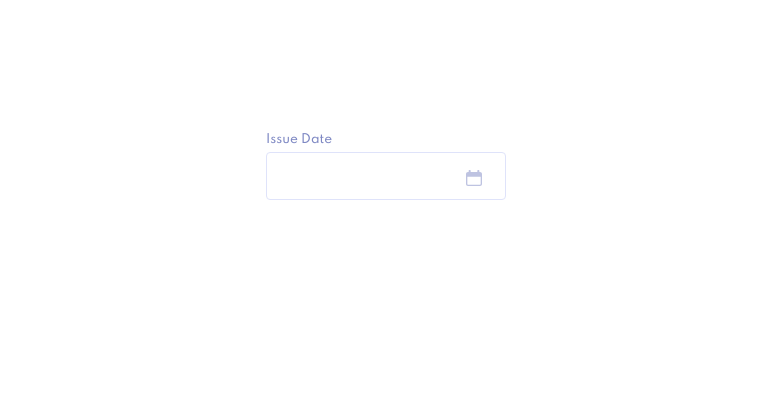
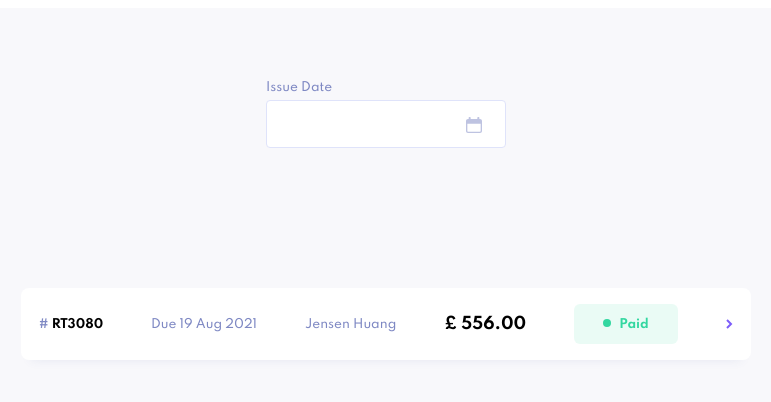
Before and after one commit to ackuser/ng-invoice-app, an Angular app: page / in a window 1280 px wide. Shown: the top 402 px of the page, without its empty margins (254-1025 px from the left). Built offline with nearby package versions, Linux system fonts and the light colour scheme.

Commit message:
Invoice row and invoice status

```diff
--- a/src/app/app.component.html
+++ b/src/app/app.component.html
@@ -11,4 +11,6 @@
     Issue Date
 </app-datepicker-form>
 
+<app-invoice-row></app-invoice-row>
+
 <router-outlet></router-outlet>
--- a/src/app/app.component.scss
+++ b/src/app/app.component.scss
@@ -1,7 +1,10 @@
+@import '_colors';
+
 :host {
     display: flex;
     flex-direction: column;
     justify-content: space-around;
     align-items: center;
     height: 70vh;
+    background-color: $third-dark-1;
 }
--- a/src/app/app.module.ts
+++ b/src/app/app.module.ts
@@ -15,6 +15,7 @@ import { TextFieldFormComponent } from './text-field-form/text-field-form.compon
 import { DropdownFormComponent } from './dropdown-form/dropdown-form.component';
 import { DatepickerFormComponent } from './datepicker-form/datepicker-form.component';
 import { InvoiceRowComponent } from './invoice-row/invoice-row.component';
+import { StatusInvoiceComponent } from './status-invoice/status-invoice.component';
 
 @NgModule({
   declarations: [
@@ -29,7 +30,8 @@ import { InvoiceRowComponent } from './invoice-row/invoice-row.component';
     TextFieldFormComponent,
     DropdownFormComponent,
     DatepickerFormComponent,
-    InvoiceRowComponent
+    InvoiceRowComponent,
+    StatusInvoiceComponent
   ],
   imports: [
     BrowserModule,
--- a/src/app/invoice-row/invoice-row.component.html
+++ b/src/app/invoice-row/invoice-row.component.html
@@ -5,7 +5,7 @@
 <span class="date"> Due 19 Aug 2021 </span>
 <span class="name"> Jensen Huang </span>
 <span class="amount"> £ 556.00 </span>
-<span class="status"></span>
+<app-status-invoice [status]="InvoiceStatus.PAID"></app-status-invoice>
 <img
 class="icon-arrow"
 src="../../assets/images/icon-arrow-right.svg"
--- a/src/app/invoice-row/invoice-row.component.scss
+++ b/src/app/invoice-row/invoice-row.component.scss
@@ -1,3 +1,5 @@
+@import '_fonts';
+
 :host {
     width: 730px;
     height: 72px;
@@ -7,4 +9,27 @@
     padding: 12px 18px;
     border-radius: 8px;
     box-shadow: 0px 10px 10px -10px hsla(231, 38%, 45%, 0.10);
+    background-color: white;
+
+    .code {
+        @extend .h3-2;
+        &__hashtag {
+            color: $secondary-dark-1;
+        }
+    }
+
+    .date,
+    .name {
+        @extend .h3-2-m;
+        color: $secondary-dark-1;
+    }
+
+    .amount {
+        @extend .h3;
+    }
+
+    .icon-arrow {
+        width: 7px;
+        height: 10px;
+    }
 }
--- a/src/app/invoice-row/invoice-row.component.ts
+++ b/src/app/invoice-row/invoice-row.component.ts
@@ -1,4 +1,5 @@
 import { Component, OnInit } from '@angular/core';
+import { InvoiceStatus } from '../invoice-status';
 
 @Component({
   selector: 'app-invoice-row',
@@ -7,6 +8,8 @@ import { Component, OnInit } from '@angular/core';
 })
 export class InvoiceRowComponent implements OnInit {
 
+  InvoiceStatus = InvoiceStatus;
+
   constructor() { }
 
   ngOnInit(): void {
--- /dev/null
+++ b/src/app/invoice.ts
@@ -0,0 +1,2 @@
+export interface Invoice {
+}
--- /dev/null
+++ b/src/app/status-invoice/status-invoice.component.html
@@ -0,0 +1,4 @@
+<span [class]="'dot dot--' + className"></span>
+<span [class]="'h3-2 title title--' + className">
+  {{ status }}
+</span>
--- /dev/null
+++ b/src/app/status-invoice/status-invoice.component.scss
@@ -0,0 +1,60 @@
+@import '_fonts';
+
+
+:host {
+    width: 104px;
+    height: 40px;
+    display: flex;
+    justify-content: center;
+    align-items: center;
+    border-radius: 6px;
+    padding: 8px;
+
+    &.paid {
+        background: $paid-bg;
+    }
+
+    &.pending {
+        background: $pending;
+    }
+
+    &.draft {
+        background: $draft;
+    }
+
+    .dot {
+        height: 8px;
+        width: 8px;
+        border-radius: 50%;
+        background: $paid;
+        margin-right: 8px;
+        margin-bottom: 2px;
+
+        &--paid {
+            background: $paid;
+        }
+
+        &--pending {
+            background: $pending;
+        }
+
+        &--draft {
+            background: $draft;
+        }
+    }
+
+    .title {
+
+        &--paid {
+            color: $paid;
+        }
+
+        &--pending {
+            color: $pending;
+        }
+
+        &--draft {
+            color: $draft;
+        }
+    }
+}
--- /dev/null
+++ b/src/app/status-invoice/status-invoice.component.ts
@@ -0,0 +1,21 @@
+import { InvoiceStatus } from './../invoice-status';
+import { Component, HostBinding, Input, OnInit } from '@angular/core';
+
+@Component({
+  selector: 'app-status-invoice',
+  templateUrl: './status-invoice.component.html',
+  styleUrls: ['./status-invoice.component.scss']
+})
+export class StatusInvoiceComponent implements OnInit {
+
+  @Input() status!: InvoiceStatus;
+
+  @HostBinding('class') className: any;
+
+  constructor() { }
+
+  ngOnInit(): void {
+    this.className = this.status?.toString().toLowerCase()
+  }
+
+}
--- a/src/assets/styles/_colors.scss
+++ b/src/assets/styles/_colors.scss
@@ -14,3 +14,10 @@ $third-dark-1: #F8F8FB;
 $primary-dark-2: #252945;
 $secondary-dark-2: #0C0E16;
 $third-dark-2: #141625;
+
+$pending: hsl(34, 100, 50);
+$pending-bg: rgba(34, 100, 50, 0.1);
+$paid: hsl(160, 67, 52);
+$paid-bg: rgba(51, 215, 160, 0.1);
+$draft: hsl(20, 27,231);
+$draft-bg: rgba(231, 20, 27, 0.1);
--- a/src/assets/styles/_fonts.scss
+++ b/src/assets/styles/_fonts.scss
@@ -27,6 +27,10 @@
     @include font(12px, bold, 15px, -.25);
 }
 
+.h3-2-m {
+    @include font(12px, medium, 15px, -.25);
+}
+
 @mixin body {
     @include font(12px);
 }
```
Also changed, not shown: 1 other file (tests, documents, lock files or other folders).
